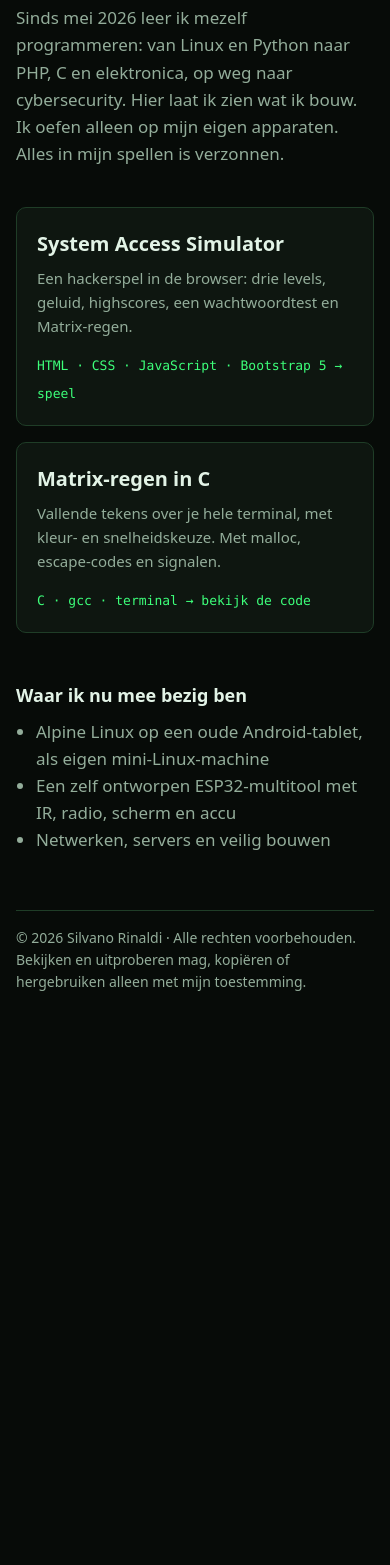
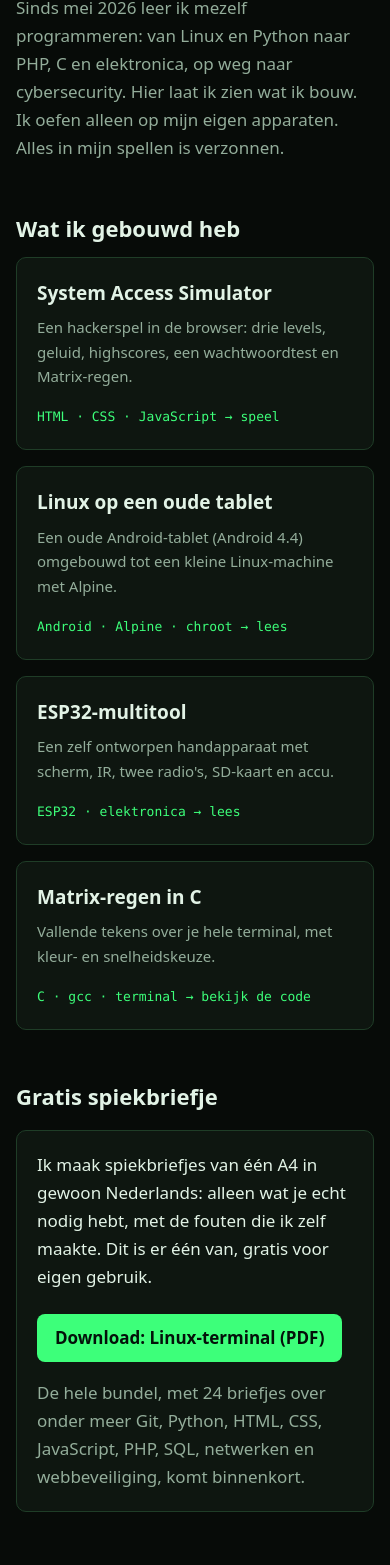
Before and after one commit to Fr3akH3adH3ak/Projecten, a plain HTML site: page index.html in a window 390 px wide. Shown: the part 133-1698 px from the top of the page. Before the commit the page ends 1167 px from the top, so only its background shows below. Drawn offline with Linux system fonts and the light colour scheme.

Commit message:
Tablet- en multitool-pagina, gratis spiekbriefje
Co-Authored-By: Claude Opus 5.5 <noreply@anthropic.com>
Claude-Session: https://claude.ai/code/session_01CQa34d2csQJuWg6LTZ5bJV

```diff
--- a/index.html
+++ b/index.html
@@ -5,30 +5,7 @@
 <meta name="viewport" content="width=device-width, initial-scale=1">
 <title>freakyshits.org · Projecten van Silvano</title>
 <meta name="description" content="Zelf leren programmeren, van Linux en Python tot C en elektronica, op weg naar cybersecurity.">
-<style>
-  :root { --bg:#070b08; --vlak:#0e1610; --lijn:#1f3d27; --tekst:#e2f3e6; --zacht:#93ad9a; --groen:#3dff7a; }
-  * { box-sizing: border-box; }
-  body { margin: 0; background: var(--bg); color: var(--tekst);
-         font: 17px/1.6 system-ui, -apple-system, "Segoe UI", Roboto, sans-serif; }
-  .wrap { max-width: 880px; margin: 0 auto; padding: 56px 16px 40px; }
-  .prompt { font: 15px ui-monospace, Menlo, Consolas, monospace; color: var(--groen); margin: 0 0 12px; }
-  .prompt::after { content: "_"; animation: knipper 1s steps(1) infinite; }
-  @keyframes knipper { 50% { opacity: 0; } }
-  @media (prefers-reduced-motion: reduce) { .prompt::after { animation: none; } }
-  h1 { font-size: clamp(32px, 6vw, 52px); line-height: 1.1; margin: 0 0 16px; letter-spacing: -0.02em; }
-  .intro { color: var(--zacht); max-width: 60ch; margin: 0 0 40px; }
-  .kaarten { display: grid; grid-template-columns: repeat(auto-fit, minmax(260px, 1fr)); gap: 16px; }
-  .kaart { display: block; background: var(--vlak); border: 1px solid var(--lijn); border-radius: 10px;
-           padding: 20px; color: inherit; text-decoration: none; transition: border-color .15s; }
-  .kaart:hover, .kaart:focus-visible { border-color: var(--groen); outline: none; }
-  .kaart h2 { margin: 0 0 6px; font-size: 20px; }
-  .kaart p { margin: 0 0 12px; color: var(--zacht); font-size: 15px; }
-  .label { font: 13px ui-monospace, Menlo, Consolas, monospace; color: var(--groen); }
-  h3 { margin: 48px 0 8px; font-size: 18px; }
-  ul.leer { margin: 0; padding-left: 20px; color: var(--zacht); }
-  footer { margin-top: 56px; padding-top: 16px; border-top: 1px solid var(--lijn); color: var(--zacht); font-size: 14px; }
-  a { color: var(--groen); }
-</style>
+<link rel="stylesheet" href="style.css">
 </head>
 <body>
 <main class="wrap">
@@ -36,25 +13,38 @@
   <h1>Projecten van Silvano</h1>
   <p class="intro">Sinds mei 2026 leer ik mezelf programmeren: van Linux en Python naar PHP, C en elektronica, op weg naar cybersecurity. Hier laat ik zien wat ik bouw. Ik oefen alleen op mijn eigen apparaten. Alles in mijn spellen is verzonnen.</p>
 
+  <h2>Wat ik gebouwd heb</h2>
   <div class="kaarten">
     <a class="kaart" href="system-access-simulator/">
-      <h2>System Access Simulator</h2>
+      <h3>System Access Simulator</h3>
       <p>Een hackerspel in de browser: drie levels, geluid, highscores, een wachtwoordtest en Matrix-regen.</p>
-      <span class="label">HTML · CSS · JavaScript · Bootstrap 5 → speel</span>
+      <span class="label">HTML · CSS · JavaScript → speel</span>
+    </a>
+    <a class="kaart" href="tablet/">
+      <h3>Linux op een oude tablet</h3>
+      <p>Een oude Android-tablet (Android 4.4) omgebouwd tot een kleine Linux-machine met Alpine.</p>
+      <span class="label">Android · Alpine · chroot → lees</span>
+    </a>
+    <a class="kaart" href="esp32-multitool/">
+      <h3>ESP32-multitool</h3>
+      <p>Een zelf ontworpen handapparaat met scherm, IR, twee radio's, SD-kaart en accu.</p>
+      <span class="label">ESP32 · elektronica → lees</span>
     </a>
     <a class="kaart" href="https://github.com/Fr3akH3adH3ak/Projecten/tree/main/matrix-in-c">
-      <h2>Matrix-regen in C</h2>
-      <p>Vallende tekens over je hele terminal, met kleur- en snelheidskeuze. Met malloc, escape-codes en signalen.</p>
+      <h3>Matrix-regen in C</h3>
+      <p>Vallende tekens over je hele terminal, met kleur- en snelheidskeuze.</p>
       <span class="label">C · gcc · terminal → bekijk de code</span>
     </a>
   </div>
 
-  <h3>Waar ik nu mee bezig ben</h3>
-  <ul class="leer">
-    <li>Alpine Linux op een oude Android-tablet, als eigen mini-Linux-machine</li>
-    <li>Een zelf ontworpen ESP32-multitool met IR, radio, scherm en accu</li>
-    <li>Netwerken, servers en veilig bouwen</li>
-  </ul>
+  <h2>Gratis spiekbriefje</h2>
+  <div class="blok">
+    <p>Ik maak spiekbriefjes van één A4 in gewoon Nederlands: alleen wat je echt nodig hebt, met de fouten die ik zelf maakte. Dit is er één van, gratis voor eigen gebruik.</p>
+    <a class="knop" href="gratis/spiekbriefje-linux-terminal.pdf">Download: Linux-terminal (PDF)</a>
+    <p class="zacht">De hele bundel, met 24 briefjes over onder meer Git, Python, HTML, CSS, JavaScript, PHP, SQL, netwerken en webbeveiliging, komt binnenkort.</p>
+  </div>
+
+  <!-- CONTACT: komt hier zodra het e-mailadres bekend is -->
 
   <footer>© 2026 Silvano Rinaldi · Alle rechten voorbehouden. Bekijken en uitproberen mag, kopiëren of hergebruiken alleen met mijn toestemming.</footer>
 </main>
--- /dev/null
+++ b/style.css
@@ -0,0 +1,34 @@
+/* Gedeelde opmaak voor freakyshits.org */
+:root { --bg:#070b08; --vlak:#0e1610; --lijn:#1f3d27; --tekst:#e2f3e6; --zacht:#93ad9a; --groen:#3dff7a; }
+* { box-sizing: border-box; }
+body { margin: 0; background: var(--bg); color: var(--tekst);
+       font: 17px/1.65 system-ui, -apple-system, "Segoe UI", Roboto, sans-serif; }
+.wrap { max-width: 880px; margin: 0 auto; padding: 48px 16px 40px; }
+.prompt { font: 15px ui-monospace, Menlo, Consolas, monospace; color: var(--groen); margin: 0 0 12px; }
+.prompt::after { content: "_"; animation: knipper 1s steps(1) infinite; }
+@keyframes knipper { 50% { opacity: 0; } }
+@media (prefers-reduced-motion: reduce) { .prompt::after { animation: none; } }
+h1 { font-size: clamp(30px, 6vw, 50px); line-height: 1.1; margin: 0 0 16px; letter-spacing: -0.02em; }
+h2 { margin: 48px 0 10px; font-size: 22px; }
+h3 { margin: 28px 0 6px; font-size: 18px; }
+p, li { max-width: 68ch; }
+.intro { color: var(--zacht); margin: 0 0 36px; }
+.zacht { color: var(--zacht); }
+.kaarten { display: grid; grid-template-columns: repeat(auto-fit, minmax(250px, 1fr)); gap: 16px; }
+.kaart { display: block; background: var(--vlak); border: 1px solid var(--lijn); border-radius: 10px;
+         padding: 20px; color: inherit; text-decoration: none; transition: border-color .15s; }
+a.kaart:hover, a.kaart:focus-visible { border-color: var(--groen); outline: none; }
+.kaart h3 { margin: 0 0 6px; font-size: 19px; }
+.kaart p { margin: 0 0 12px; color: var(--zacht); font-size: 15px; }
+.label { font: 13px ui-monospace, Menlo, Consolas, monospace; color: var(--groen); }
+.blok { background: var(--vlak); border: 1px solid var(--lijn); border-radius: 10px; padding: 20px; margin: 16px 0; }
+.blok p:first-child { margin-top: 0; } .blok p:last-child { margin-bottom: 0; }
+.knop { display: inline-block; background: var(--groen); color: #04110a; font-weight: 600; text-decoration: none;
+        padding: 10px 18px; border-radius: 8px; margin-top: 6px; }
+.knop:hover, .knop:focus-visible { filter: brightness(1.1); }
+.terug { display: inline-block; margin-bottom: 24px; font-size: 15px; }
+code { font: 0.9em ui-monospace, Menlo, Consolas, monospace; background: var(--vlak); padding: 1px 5px; border-radius: 4px; }
+ol.stappen li, ul.leer li { margin-bottom: 8px; }
+ul.leer { padding-left: 20px; color: var(--zacht); }
+footer { margin-top: 56px; padding-top: 16px; border-top: 1px solid var(--lijn); color: var(--zacht); font-size: 14px; }
+a { color: var(--groen); }
```
Also changed, not shown: esp32-multitool/index.html (added, +48 -0 lines), tablet/index.html (added, +46 -0 lines), 1 other file.
